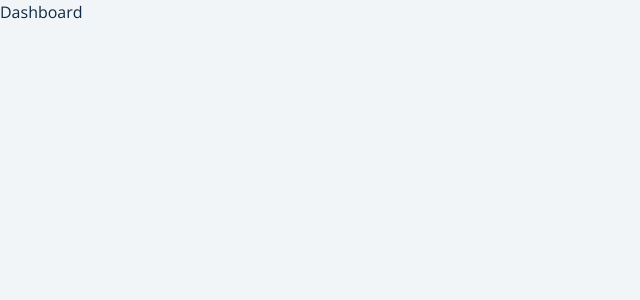
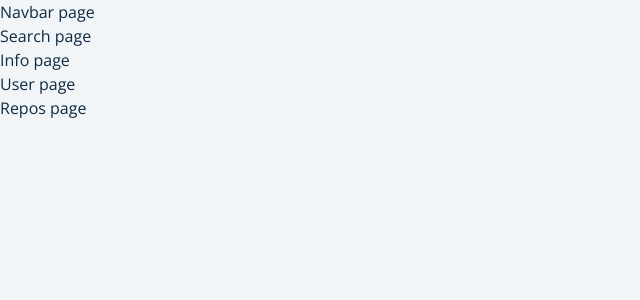
Before and after one commit to chenjianrui/search_github_demo, a React (Create React App) app: page / in a window 1280 px wide. Shown: the top 300 px of the page, without its empty margins (0-640 px from the left). Built offline with nearby package versions, Linux system fonts and the light colour scheme.

Commit message:
建立 Context API 來傳入到 Dashboard 所需要的資料

```diff
--- a/package.json
+++ b/package.json
@@ -6,6 +6,7 @@
     "@testing-library/jest-dom": "^4.2.4",
     "@testing-library/react": "^9.5.0",
     "@testing-library/user-event": "^7.2.1",
+    "axios": "^0.20.0",
     "react": "^16.13.1",
     "react-dom": "^16.13.1",
     "react-router-dom": "^5.2.0",
--- /dev/null
+++ b/src/components/Info.js
@@ -0,0 +1,11 @@
+import React, { useContext } from 'react'
+
+const Info = () => {
+  return (
+    <div>
+      Info page
+    </div>
+  )
+}
+
+export default Info
--- /dev/null
+++ b/src/components/Navbar.js
@@ -0,0 +1,11 @@
+import React from 'react'
+
+const Navbar = () => {
+  return (
+    <div>
+      Navbar page
+    </div>
+  )
+}
+
+export default Navbar
--- /dev/null
+++ b/src/components/Repos.js
@@ -0,0 +1,11 @@
+import React from 'react'
+
+const Repos = () => {
+  return (
+    <div>
+      Repos page
+    </div>
+  )
+}
+
+export default Repos
--- /dev/null
+++ b/src/components/Search.js
@@ -0,0 +1,11 @@
+import React from 'react'
+
+const Search = () => {
+  return (
+    <div>
+      Search page
+    </div>
+  )
+}
+
+export default Search
--- /dev/null
+++ b/src/components/User.js
@@ -0,0 +1,11 @@
+import React from 'react'
+
+const User = () => {
+  return (
+    <div>
+      User page
+    </div>
+  )
+}
+
+export default User
--- /dev/null
+++ b/src/components/index.js
@@ -0,0 +1,7 @@
+import Info from './Info'
+import Navbar from './Navbar'
+import Repos from './Repos'
+import User from './User'
+import Search from './Search'
+
+export { Info, Navbar, Repos, User, Search }
--- /dev/null
+++ b/src/context/context.js
@@ -0,0 +1,16 @@
+import React, { useState, useEffect } from 'react'
+
+import axios from 'axios'
+
+const rootUrl = 'https://api.github.com'
+const GithubContext = React.createContext();
+
+const GithubProvider = ({ children }) => {
+  return (
+    <GithubContext.Provider value="test">
+      { children }
+    </GithubContext.Provider>
+  )
+}
+
+export { GithubContext, GithubProvider }
--- a/src/index.js
+++ b/src/index.js
@@ -3,7 +3,11 @@ import ReactDOM from 'react-dom';
 import './index.css';
 import App from './App';
 
+import { GithubProvider } from './context/context'
+
 ReactDOM.render(
-  <App />,
+  <GithubProvider>
+    <App />
+  </GithubProvider>,
   document.getElementById('root')
 );
--- a/src/pages/Dashboard.js
+++ b/src/pages/Dashboard.js
@@ -1,10 +1,15 @@
 import React from 'react'
+import { Info, Repos, User, Search, Navbar } from '../components'
 
 const Dashboard = () => {
   return (
-    <div>
-      Dashboard
-    </div>
+    <main>
+      <Navbar />
+      <Search />
+      <Info />
+      <User />
+      <Repos />
+    </main>
   )
 }
 
```
Also changed, not shown: 1 other file (tests, documents, lock files or other folders).
